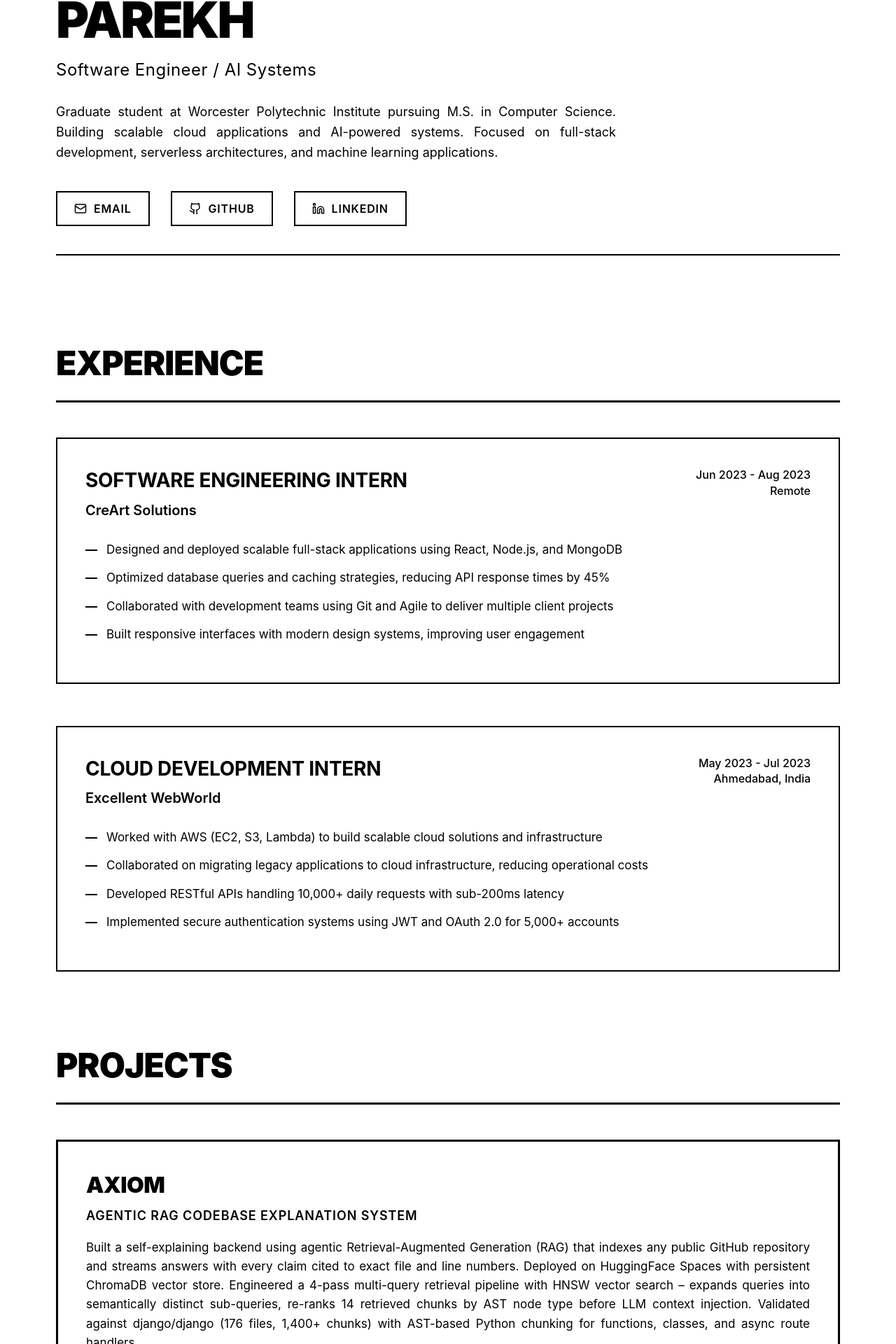
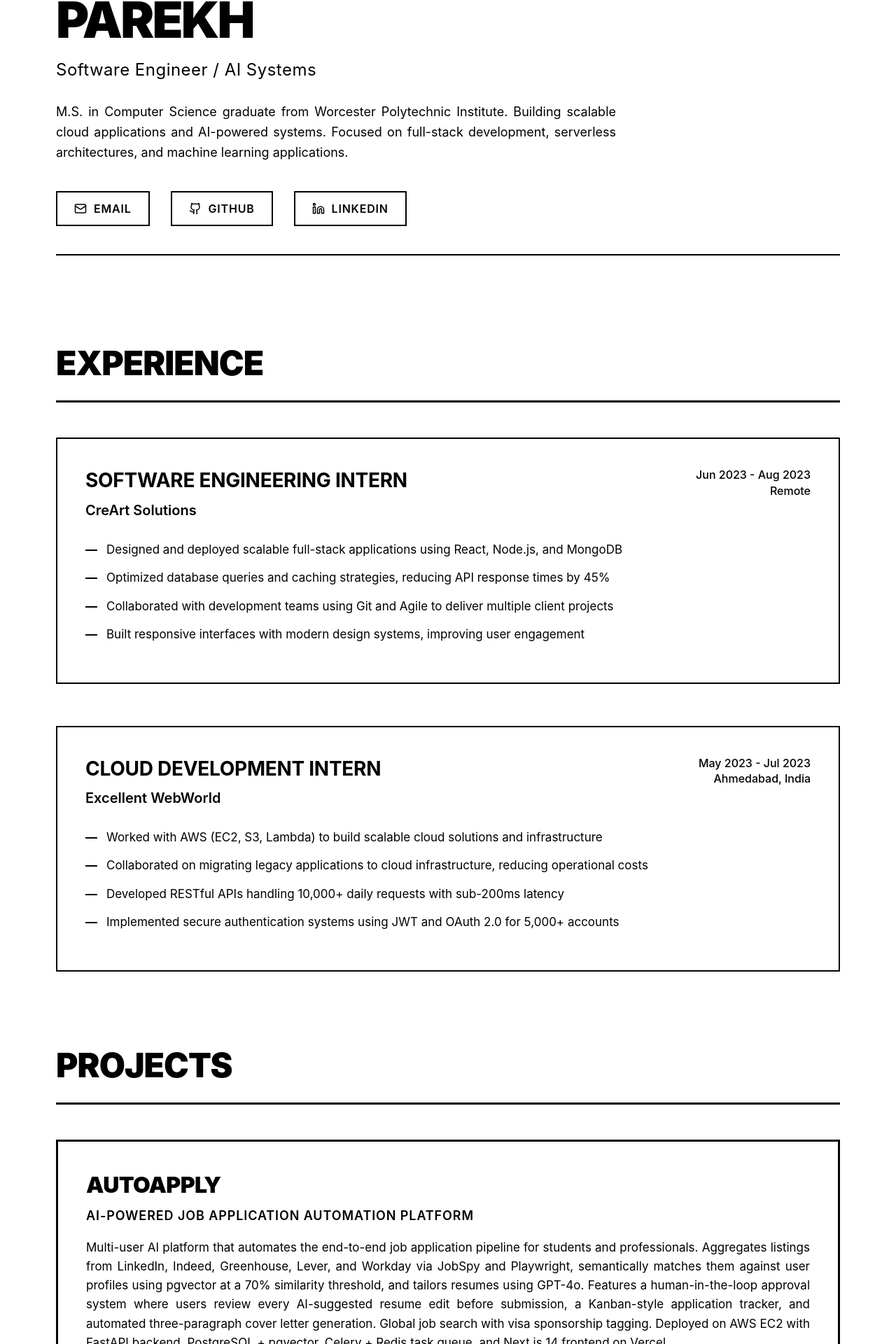
Before and after one commit to ishaan1911/ishaan1911.github.io, a React (Create React App) app: page / in a window 1280 px wide. Shown: the part 174-2094 px from the top of the page at 70% size. Built offline with nearby package versions, Linux system fonts and the light colour scheme.

Commit message:
Added new project and updated bio and education to reflect graduation

```diff
--- a/src/App.js
+++ b/src/App.js
@@ -70,6 +70,14 @@ export default function Portfolio() {
   ];
 
   const projects = [
+    {
+      title: "AutoApply",
+      subtitle: "AI-Powered Job Application Automation Platform",
+      description: "Multi-user AI platform that automates the end-to-end job application pipeline for students and professionals. Aggregates listings from LinkedIn, Indeed, Greenhouse, Lever, and Workday via JobSpy and Playwright, semantically matches them against user profiles using pgvector at a 70% similarity threshold, and tailors resumes using GPT-4o. Features a human-in-the-loop approval system where users review every AI-suggested resume edit before submission, a Kanban-style application tracker, and automated three-paragraph cover letter generation. Global job search with visa sponsorship tagging. Deployed on AWS EC2 with FastAPI backend, PostgreSQL + pgvector, Celery + Redis task queue, and Next.js 14 frontend on Vercel.",
+      tech: ["Next.js 14", "FastAPI", "GPT-4o", "PostgreSQL", "pgvector", "Celery", "Redis", "AWS EC2", "JobSpy", "Playwright"],
+      github: null,
+      demo: "https://autoapply-psi.vercel.app"
+    },
     {
       title: "AXIOM",
       subtitle: "Agentic RAG Codebase Explanation System",
@@ -606,7 +614,7 @@ export default function Portfolio() {
           <h1>Ishaan<br/>Parekh</h1>
           <p className="subtitle">Software Engineer / AI Systems</p>
           <p className="bio">
-            Graduate student at Worcester Polytechnic Institute pursuing M.S. in Computer Science.
+            M.S. in Computer Science graduate from Worcester Polytechnic Institute.
             Building scalable cloud applications and AI-powered systems. Focused on full-stack development,
             serverless architectures, and machine learning applications.
           </p>
@@ -735,7 +743,7 @@ export default function Portfolio() {
           <div className="education">
             <h3>Worcester Polytechnic Institute</h3>
             <p className="degree">Master of Science in Computer Science</p>
-            <p className="year">Expected May 2026</p>
+            <p className="year">Graduated May 2026</p>
           </div>
           <div className="education">
             <h3>Indus University</h3>
```
